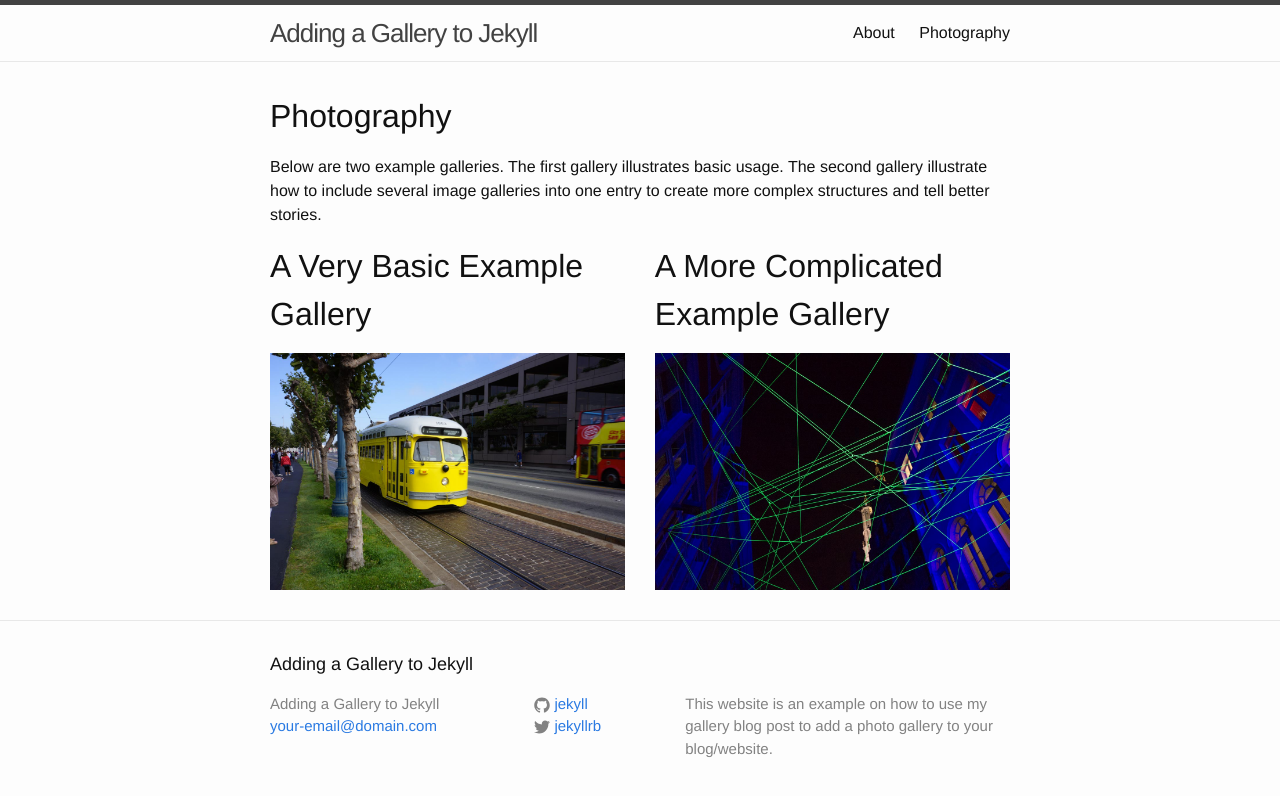
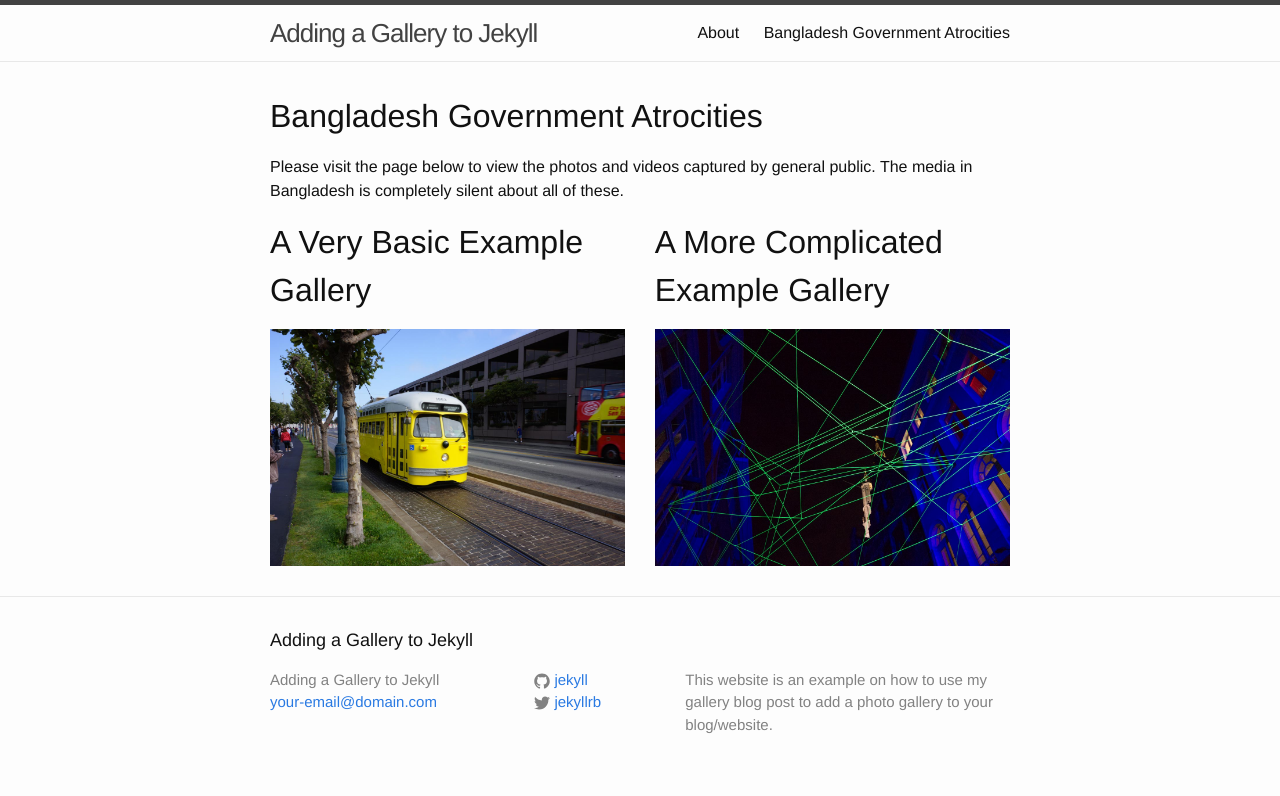
Before and after one commit to amiebangladesh/amiebangladesh.github.io, a Jekyll site: the page built from photography/index.html, in a window 1280 px wide. Shown: the top 796 px of the page. Built offline with Jekyll 4.4.1, drawn with Linux system fonts in a browser that asks for light colours.

Commit message:
Update index.html

```diff
--- a/photography/index.html
+++ b/photography/index.html
@@ -1,12 +1,12 @@
 ---
 layout: default
-title: Photography
+title: Bangladesh Government Atrocities
 permalink: /photography/
 ---
 
 <h1>{{ page.title }}</h1>
 
-<p>Below are two example galleries. The first gallery illustrates basic usage. The second gallery illustrate how to include several image galleries into one entry to create more complex structures and tell better stories.</p>
+<p>Please visit the page below to view the photos and videos captured by general public. The media in Bangladesh is completely silent about all of these.</p>
 
 {% assign count = 0 %}
 {% assign align = "left" %}
```
